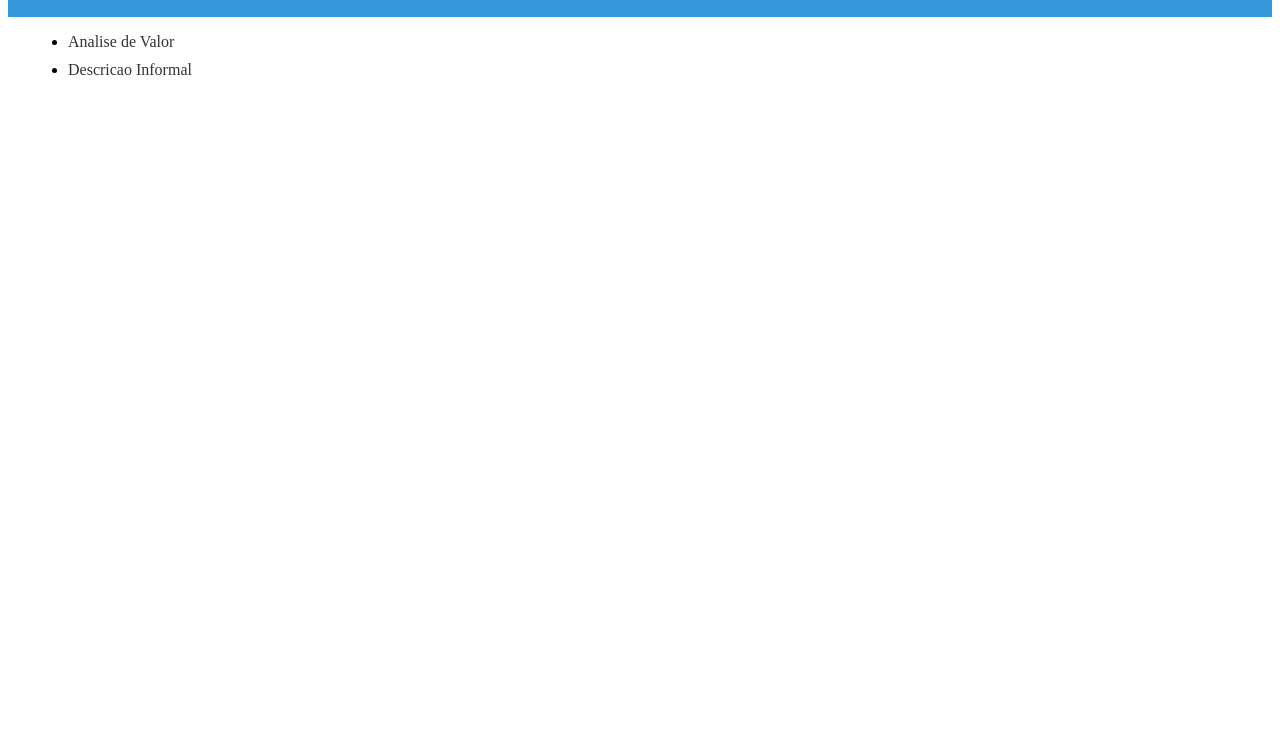
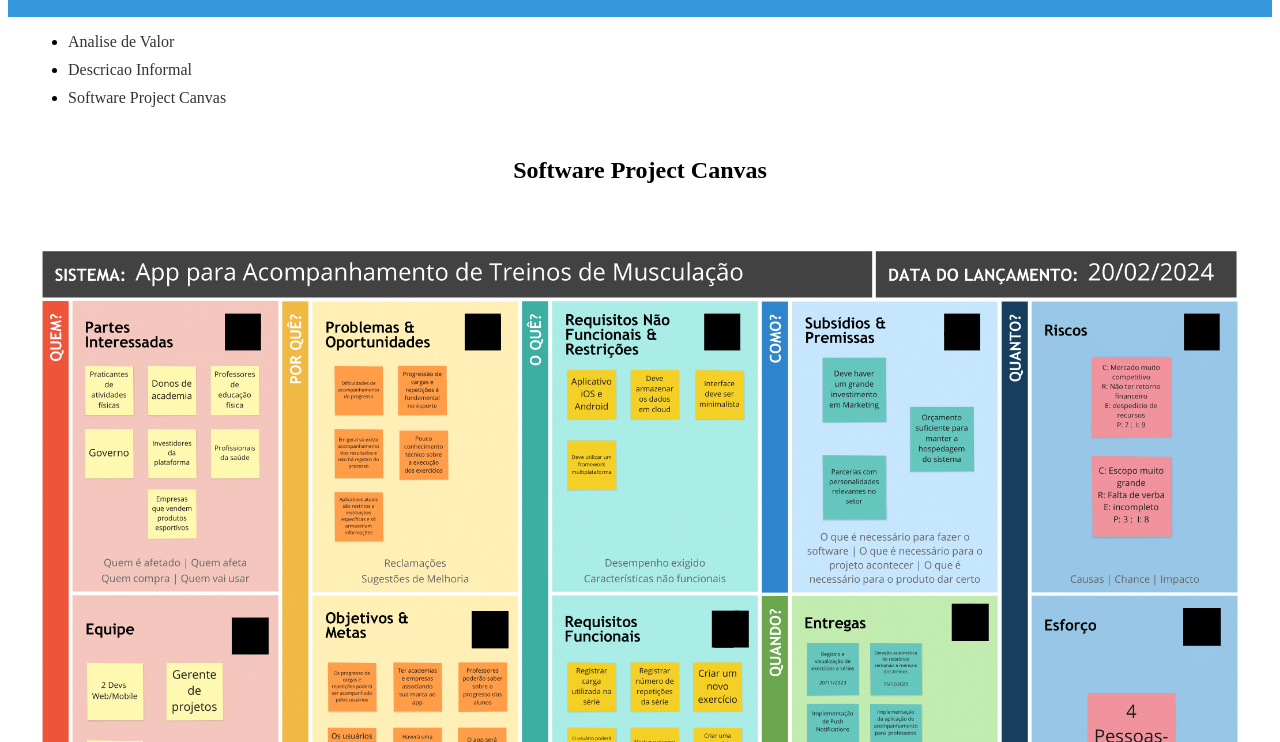
Before and after one commit to gbpinheirosilva/eel873-grupoZ, a plain HTML site: page index.html in a window 1280 px wide. Shown: the part 58-800 px from the top of the page. Drawn offline with Linux system fonts and the light colour scheme.

Commit message:
Software Project Canvas

```diff
--- a/index.html
+++ b/index.html
@@ -10,10 +10,17 @@
         <h1>Trabalho Engenharia de Software - Grupo Z</h1>
     </header>
 
-    <!-- Add a bullet-point list -->
     <ul>
         <li><a href="./Trabalho 1 - Analise de Valor.pdf">Analise de Valor</a></li>
         <li><a href="./Trabalho 1 - Descricao informal - Grupo Z - EngSoft.pdf">Descricao Informal</a></li>
+        <li><a href="./[EngSoft] Project Canvas.pdf">Software Project Canvas</a></li>
     </ul>
+
+    <section>
+        <h2>Software Project Canvas</h2>
+        <!-- Display an image instead of the embedded PDF -->
+        <img src="./[EngSoft] Project Canvas (1)-1.png" alt="Software Project Canvas" width="100%" height="auto">
+    </section>
+
 </body>
 </html>
--- a/styles.css
+++ b/styles.css
@@ -32,3 +32,11 @@ li a {
 li a:hover {
     text-decoration: underline; /* Underline links on hover */
 }
+
+section {
+    margin-top: 50px; /* Adjust as needed */
+}
+
+h2 {
+    text-align: center;
+}
```
Also changed, not shown: [EngSoft] Project Canvas (1)-1.png (added), 1 other file.
